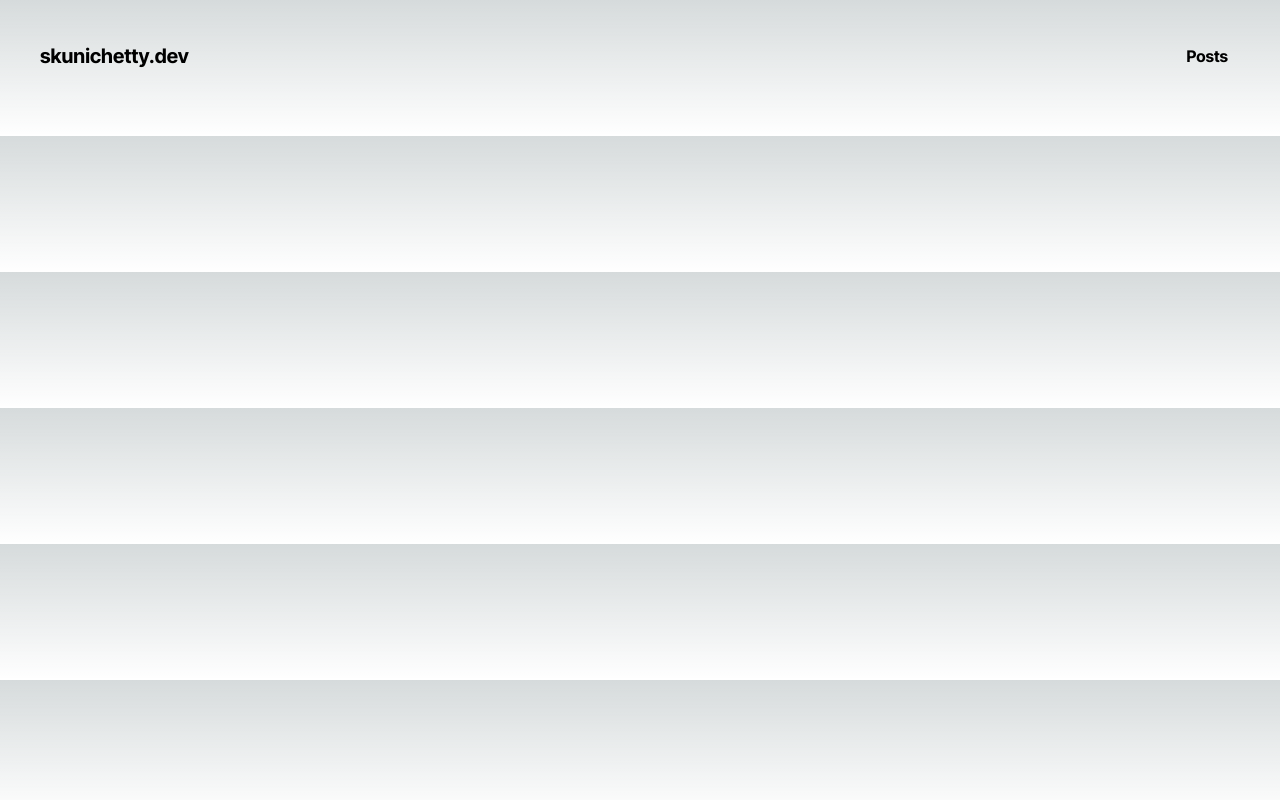
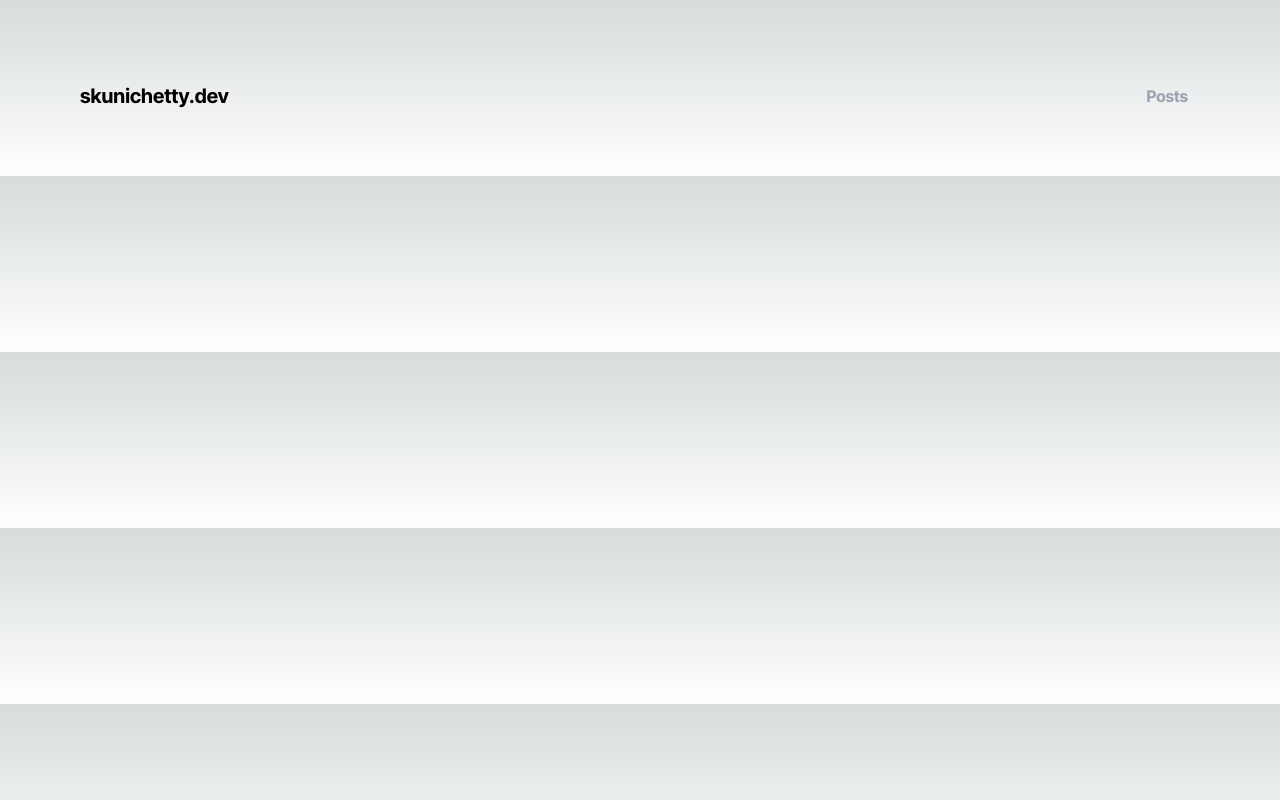
Before and after one commit to skunichetty/website, a Next.js app: page / in a window 1280 px wide. Built offline with nearby package versions, Linux system fonts and the light colour scheme.

Commit message:
Navbar refactoring

```diff
--- a/components/navbar.tsx
+++ b/components/navbar.tsx
@@ -19,12 +19,17 @@ interface NavbarProps {
   links: NavbarItem[];
 }
 
-function NavbarPill({ title, href, active }: NavbarItemProps) {
+interface NavbarSubtypeProps {
+  links: NavbarItem[];
+  pathname: string;
+}
+
+function NavbarRowItem({ title, href, active }: NavbarItemProps) {
   return (
     <Link
       className={`font-bold ${
-        active ? "border-b-2  hover:border-blue-600" : ""
-      } hover:text-blue-600 transition`}
+        active ? "text-white" : "text-gray-400"
+      } hover:text-blue-500 transition`}
       href={href}
     >
       {title}
@@ -32,12 +37,12 @@ function NavbarPill({ title, href, active }: NavbarItemProps) {
   );
 }
 
-function NavbarRow({ title, href, active }: NavbarItemProps) {
+function NavbarDropdownItem({ title, href, active }: NavbarItemProps) {
   return (
     <Link
       className={`block w-full ${
-        active ? "font-bold" : "font-normal"
-      } hover:text-blue-600 py-2 pl-3 transition flex flew-row items-center gap-2`}
+        active ? "font-bold text-white" : "font-normal text-gray-400"
+      } hover:text-blue-500 py-2 pl-3 transition flex flew-row items-center gap-2`}
       href={href}
     >
       {active ? <Icon name="arrow-right-sharp" /> : <></>} {title}
@@ -45,11 +50,43 @@ function NavbarRow({ title, href, active }: NavbarItemProps) {
   );
 }
 
+function NavbarRow({ links, pathname }: NavbarSubtypeProps) {
+  return (
+    <ul className="flex-row sm:flex hidden divide-x-2 divide-gray-400 text-gray-400">
+      {links.map((item) => (
+        <li key={item.title} className="px-3 my-1">
+          <NavbarRowItem
+            title={item.title}
+            href={item.href}
+            active={pathname === item.href}
+          />
+        </li>
+      ))}
+    </ul>
+  );
+}
+
+function NavbarDropdown({ links, pathname }: NavbarSubtypeProps) {
+  return (
+    <ul className="flex-col sm:hidden visible mt-6 divide-y-2 divide-gray-400 border-y-2 text-gray-400">
+      {links.map((item) => (
+        <li key={item.title}>
+          <NavbarDropdownItem
+            title={item.title}
+            href={item.href}
+            active={pathname === item.href}
+          />
+        </li>
+      ))}
+    </ul>
+  );
+}
+
 function Logo() {
   return (
     <Link
       href="/"
-      className="sm:text-xl text-md font-bold text-pretty  hover:text-blue-600 transition"
+      className="sm:text-xl text-md font-bold text-pretty hover:text-blue-500 transition"
     >
       skunichetty.dev
     </Link>
@@ -58,27 +95,13 @@ function Logo() {
 
 export default function Navbar({ links }: NavbarProps) {
   const pathname = usePathname();
-  const [dropdownActive, setDropdownActive] = useState(true);
+  const [dropdownActive, setDropdownActive] = useState(false);
 
   return (
-    <div>
-      <nav
-        className={`flex flex-row items-center justify-between ${
-          dropdownActive ? "mb-2" : "mb-5"
-        }`}
-      >
+    <div className="px-10 pt-10">
+      <nav className={`flex flex-row items-center justify-between`}>
         <Logo />
-        <ul className="flex-row sm:flex hidden divide-x-2">
-          {links.map((item) => (
-            <li key={item.title} className="px-3 my-1">
-              <NavbarPill
-                title={item.title}
-                href={item.href}
-                active={pathname === item.href}
-              />
-            </li>
-          ))}
-        </ul>
+        <NavbarRow links={links} pathname={pathname} />
         <button
           type="button"
           className="sm:hidden visible"
@@ -88,20 +111,8 @@ export default function Navbar({ links }: NavbarProps) {
         </button>
       </nav>
       {dropdownActive ? (
-        <ul className="flex-col sm:hidden visible mb-5 divide-y-2 border-y-2">
-          {links.map((item) => (
-            <li key={item.title}>
-              <NavbarRow
-                title={item.title}
-                href={item.href}
-                active={pathname === item.href}
-              />
-            </li>
-          ))}
-        </ul>
-      ) : (
-        <div></div>
-      )}
+        <NavbarDropdown links={links} pathname={pathname} />
+      ) : null}
     </div>
   );
 }
```
